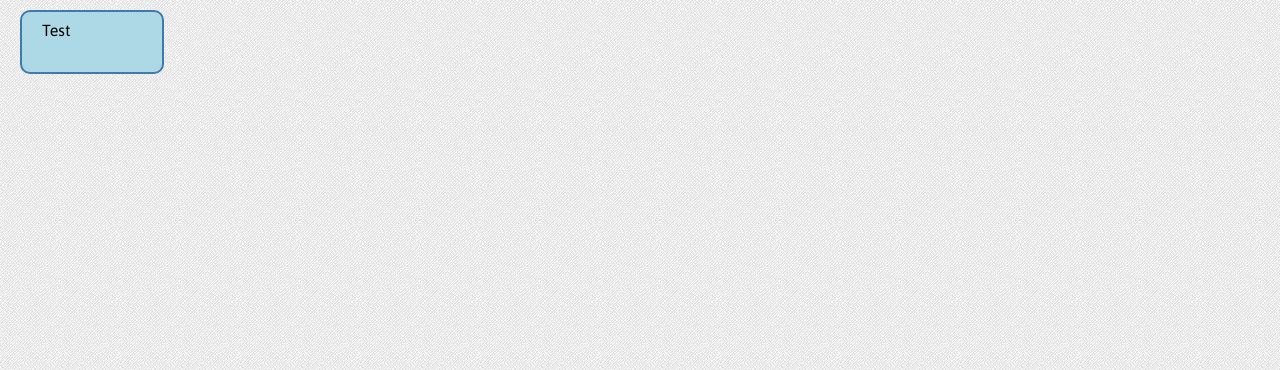
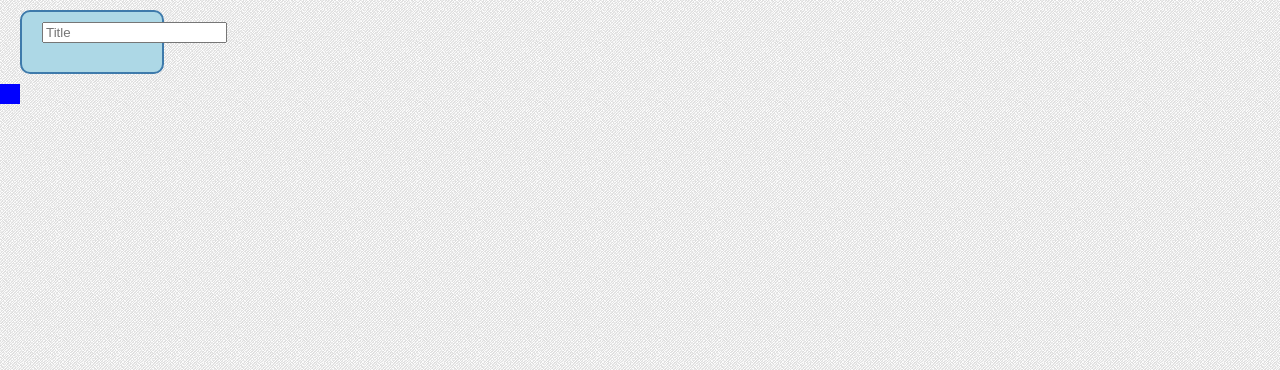
Before and after one commit to danrschlosser/jams, a Flask app: page / in a window 1280 px wide. Shown: the part 50-420 px from the top of the page. Run offline with Flask 2, Linux system fonts and the light colour scheme; some libraries are stand-ins or nearby versions.

Commit message:
make the add button work

```diff
--- a/static/css/style.css
+++ b/static/css/style.css
@@ -153,3 +153,9 @@ padding: 30px 40px;
 	height: 90%;
 	height: calc(100%-50px);
 }
+
+.new-clip {
+	width: 20px;
+	height: 20px;
+	background: blue;
+}
--- a/static/js/script.js
+++ b/static/js/script.js
@@ -1,30 +1,45 @@
 $(document).ready(function(){
-    jsPlumb.Defaults.Container($('#container'));
+    jsPlumb.Defaults.Container = $('#container');
     jsPlumb.draggable($('#container *'));
 
+    $('.new-clip').click(function() {
+        console.log("Test.");
+        $('#container').append(
+            $("<div>", {
+                "class": "node"
+            }).append(
+                $("<input>", {
+                    type: "text",
+                    placeholder: "Title"
+                }),
+                $("<div>", {
+                    "class": "play-pause"
+                })
+            )
+        );
+    });
 
-    recordingSetup();
-});
+
 
     var audio_context;
     var recorder;
 
-function startUserMedia(stream) {
+    var startUserMedia = function(stream) {
         var input = audio_context.createMediaStreamSource(stream);
         var zeroGain = audio_context.createGain();
         zeroGain.gain.value = 0;
         input.connect(zeroGain);
         zeroGain.connect(audio_context.destination);
         recorder = new Recorder(input);
-}
+    };
 
-function startRecording() {
+    var startRecording = function() {
         recorder && recorder.record();
         this.disabled = true;
         this.nextElementSibling.disabled = false;
-}
+    };
 
-function stopRecording() {
+    var stopRecording = function() {
         recorder && recorder.stop();
         this.disabled = true;
         this.previousElementSibling.disabled = false;
@@ -32,9 +47,9 @@ function stopRecording() {
 
 
         recorder.clear();
-}
+    };
 
-function createDownloadLink() {
+    var createDownloadLink = function() {
         recorder && recorder.exportWAV(function(blob) {
             jQuery.ajax({
                 url: '/upload/',
@@ -45,9 +60,10 @@ function createDownloadLink() {
                 success: function(content){
                 }
             });
-}
+        });
+    };
 
-function recordingSetup() {
+    var recordingSetup = function() {
 
         audio_context = new webkitAudioContext()
 
@@ -61,4 +77,7 @@ function recordingSetup() {
 
         btnStart.addEventListener("click", startRecording);
         btnStop.addEventListener('click', stopRecording);
-}
+    };
+
+    recordingSetup();
+});
--- a/templates/base.html
+++ b/templates/base.html
@@ -17,6 +17,8 @@ ____                __
 	<!-- Javascript -->
 	<script type="text/javascript" src="http://ajax.googleapis.com/ajax/libs/jquery/1.10.2/jquery.min.js"></script>
 	<script type="text/javascript" src="{{ url_for('static', filename='js/script.js') }}"></script>
+	<script type="text/javascript" src="{{ url_for('static', filename='js/jquery.jsPlumb-1.5.2-min.js') }}"></script>
+
     <script src="{{ url_for('static', filename='js/recorder.js') }}"></script>
 <head/>
 <body>
--- a/templates/index.html
+++ b/templates/index.html
@@ -3,7 +3,7 @@
     <div id="container">
 
         <div class="node">
-            Test
+            <input type="text" placeholder="Title"\>
             <div class="play-pause"></div>
         </div>
 
```
Lines whose indentation alone changed are shown as unchanged.
